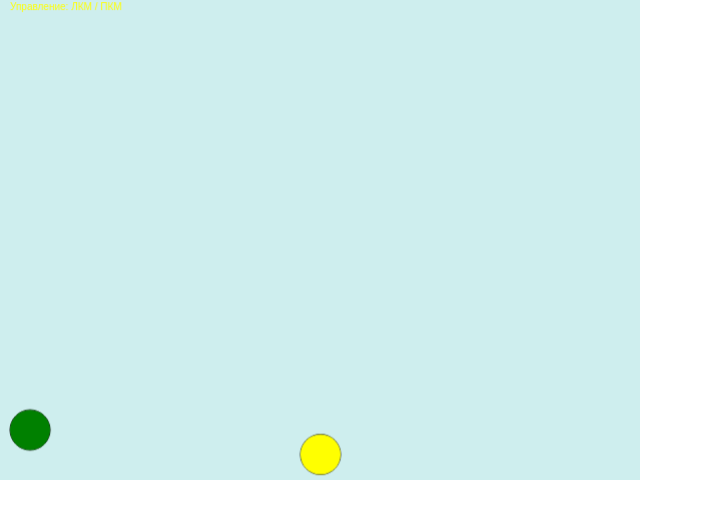
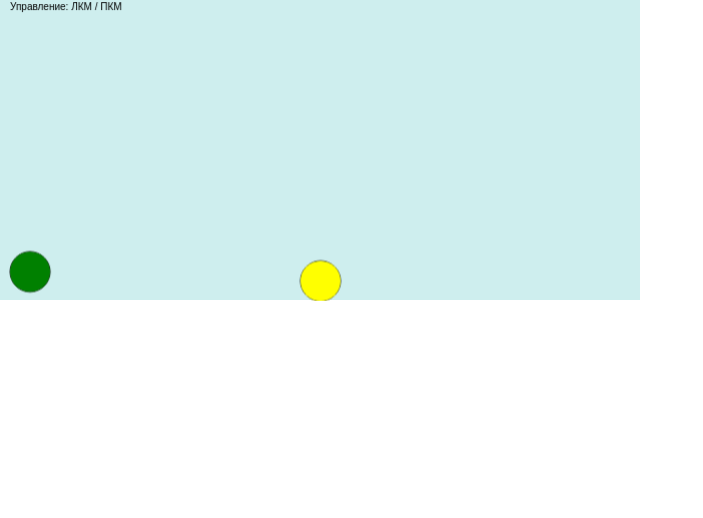
Before and after one commit to SkanerSoft/j2Ds, a plain HTML site: page Demo/Phys.html in a window 1280 px wide. Shown: the whole page, without its empty margins (0-703 px from the left). Drawn offline with Linux system fonts and the light colour scheme.

Commit message:
j2Ds v. 0.0.1.8

```diff
--- a/Demo/Phys.html
+++ b/Demo/Phys.html
@@ -15,7 +15,7 @@ var input= j2ds.input;
 var vec2df= j2ds.vector.vec2df;
 
 // Создаем сцену
-scene.init(640, 480);
+scene.init(640, 300);
 
 j2ds.layers.add('back', -1);
 j2ds.layers.layer('back').fill('#ceeeee');
@@ -57,7 +57,7 @@ function Game() {
 
  phys2(a, b);
 
- scene.drawText(vec2df(10, 10), 'Управление: ЛКМ / ПКМ');
+ scene.drawText(vec2df(10, 10), 'Управление: ЛКМ / ПКМ', 'black');
 
 }
 
@@ -120,6 +120,11 @@ function phys(_id)
 }
 
 
+j2ds.on('loadedDOM', function () {
+	input.setCursorImage('Base/cursor.png');
+});
+
+
 // Стартуем игру с игровым состоянием Game и FPS 60
 scene.start(Game, 60);
 </script>
--- a/j2ds/j2ds.js
+++ b/j2ds/j2ds.js
@@ -400,6 +400,10 @@ j2ds.input.falseInput = function() {
  j2ds.input.lClick = false;
  j2ds.input.mClick = false;
  j2ds.input.rClick = false;
+};
+
+j2ds.input.setCursorImage = function (_curImg) {
+	$tag('body')[0].style.cursor = 'url("'+_curImg+'"), auto';
 };
 
 j2ds.input.init = function() {
@@ -1109,6 +1113,7 @@ j2ds.scene.createImageMap = function(path) {
  };
 
  o.img = document.createElement('img');
+ o.crossOrigin = 'anonymous';
  o.img.src = path;
  o.img.onload = function() {
   o.width = o.img.width;
@@ -1189,9 +1194,10 @@ o.drawFrame = function(_frame) {
   }
 
   _frame = _frame?(_frame-1):0;
+
   context.drawImage(
   this.animation.imageMap.img,
-  (this.animation.sourceX+this.animation.sourceW*_frame), this.animation.sourceY,
+  (this.animation.sourceX+(this.animation.sourceW*_frame)), this.animation.sourceY,
   this.animation.sourceW, this.animation.sourceH,
   this.pos.x-j2ds.scene.view.x, this.pos.y-j2ds.scene.view.y,
   this.size.x, this.size.y);
```
Also changed, not shown: Demo/Space.html (+2 -2 lines), Demo/fpsManager/index.html (+2 -2 lines), Demo/Base/cursor.png (added), README.md.
